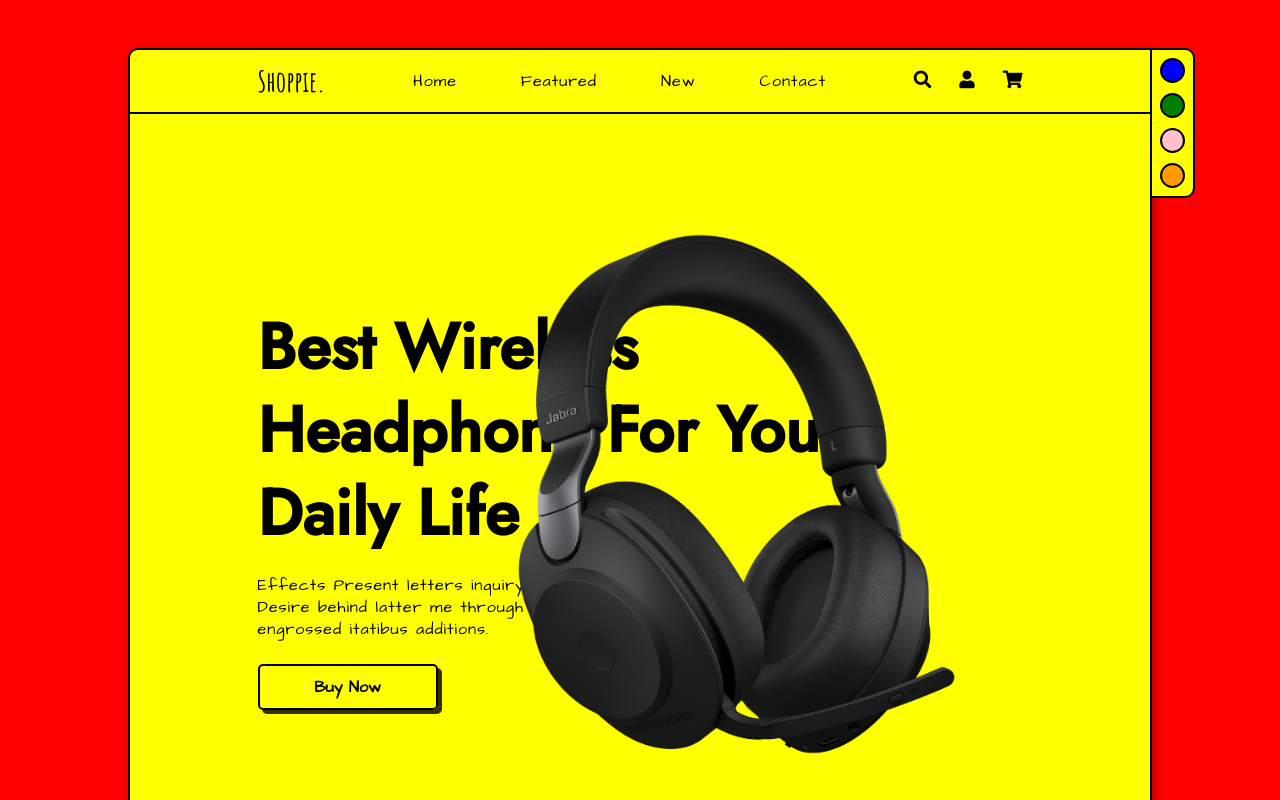
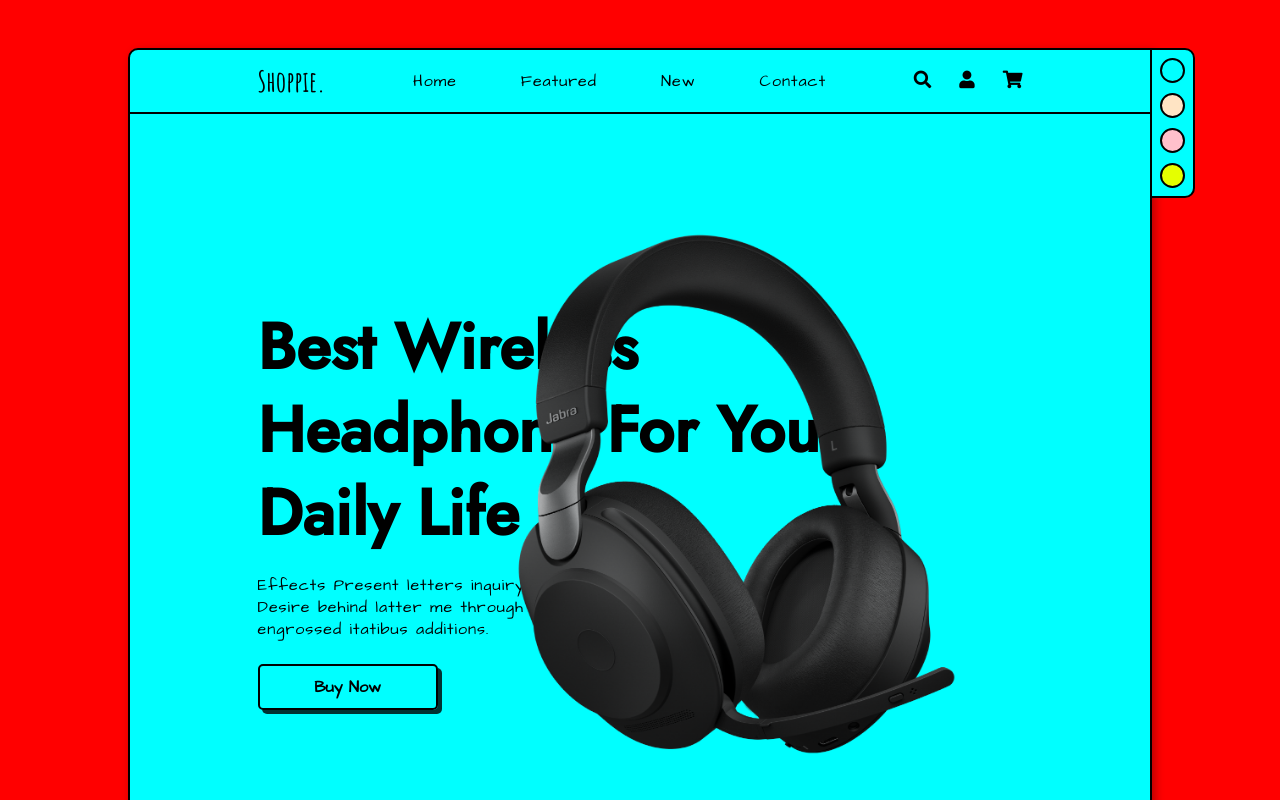
Before and after one commit to mihir017/Ecommerce_webPage_design-, a plain HTML site: page index.html in a window 1280 px wide. Both pictures are taken after a click on the element 1172 px from the left and 70 px from the top of the page. Shown: the top 800 px of the page. Drawn offline with Linux system fonts and the light colour scheme; a web font is replaced by a local one.

Commit message:
add main.js file

```diff
--- a/index.html
+++ b/index.html
@@ -10,12 +10,12 @@
 </head>
 <body>
 
-<div class="container">
-  <div class="changeColorBtn">
-   <div class="blue"></div>
-   <div class="green"></div>
-   <div class="pink"></div>
-   <div class="orange"></div>
+<div class="container" id="container">
+  <div class="changeColorBtn" id="changeColorBtn">
+   <div class="aqua" id="aqua"></div>
+   <div class="bisque" id="bisque"></div>
+   <div class="pink" id="pink"></div>
+   <div class="yellow" id="yellow"></div>
   </div>
   <header>
     <nav class="navbar flex align-items space-between">
@@ -210,5 +210,7 @@
   <!-- Luxury Brands, Genuine Products, Hassle-free Return -->
 </div>
 
+<script src="./main.js"></script>
+
 </body>
 </html>
--- /dev/null
+++ b/main.js
@@ -0,0 +1,15 @@
+const aqua = document.getElementById("aqua");
+const bisque = document.getElementById("bisque");
+const pink = document.getElementById("pink");
+const yellow = document.getElementById("yellow");
+const container = document.getElementById("container");
+const changeColorBtn = document.getElementById("changeColorBtn");
+
+const changeBackground = (e) => {
+    container.style.backgroundColor = e.target.className;
+    changeColorBtn.style.backgroundColor = e.target.className;
+};
+aqua.addEventListener("click", changeBackground);
+bisque.addEventListener("click", changeBackground);
+pink.addEventListener("click", changeBackground);
+yellow.addEventListener("click", changeBackground);
--- a/style.css
+++ b/style.css
@@ -105,14 +105,14 @@
 .pink {
     background-color: pink;
 }
-.orange {
-    background-color: rgb(255, 153, 0);
+.yellow {
+    background-color: rgb(229, 255, 0);
 }
-.green {
-    background-color: green;
+.bisque {
+    background-color: bisque;
 }
-.blue {
-    background-color: blue;
+.aqua {
+    background-color: aqua;
 }
 
 /* change COLOR BTn */
```
Also changed, not shown: images/coompanyBrand2.png (deleted), images/headphone_2.png (deleted).
